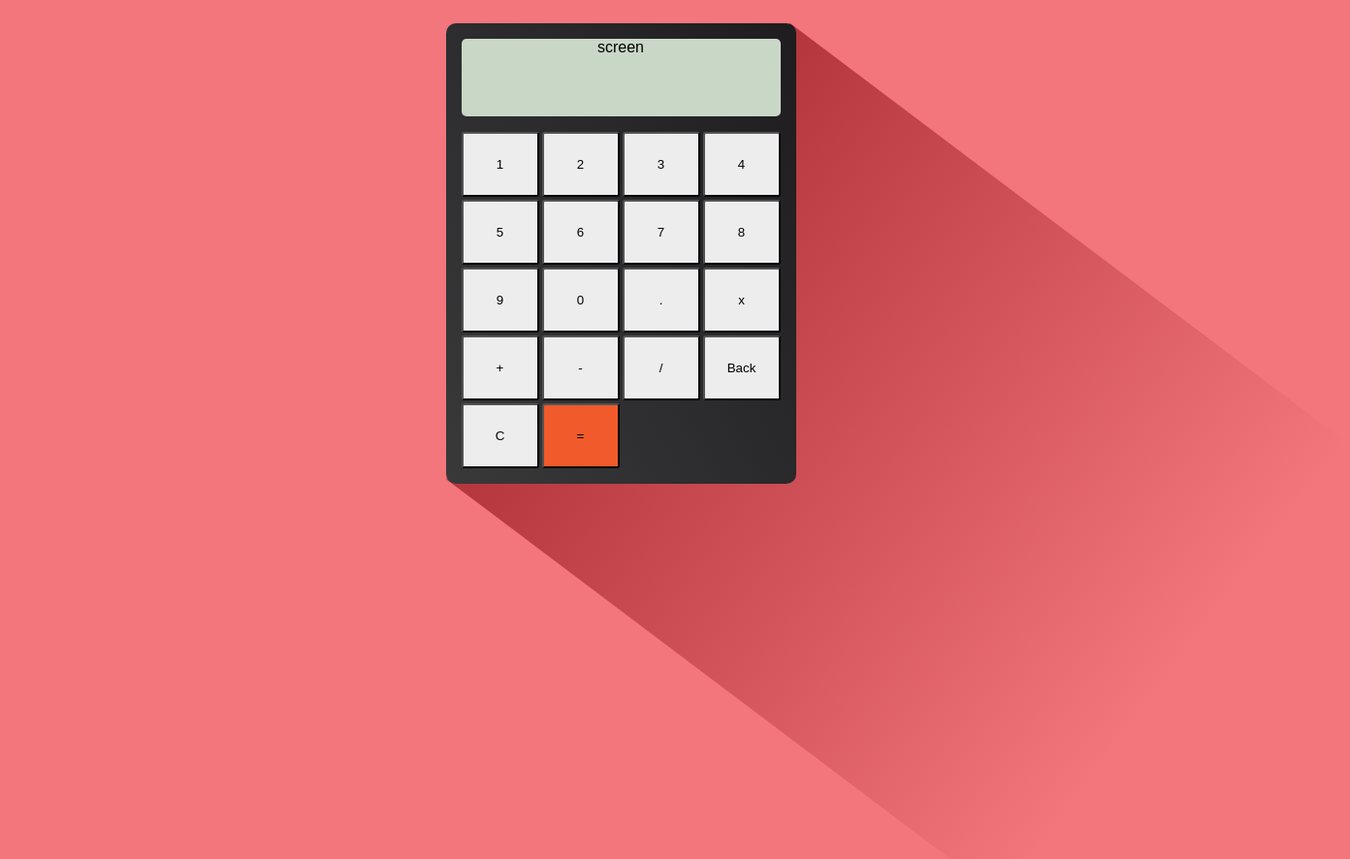
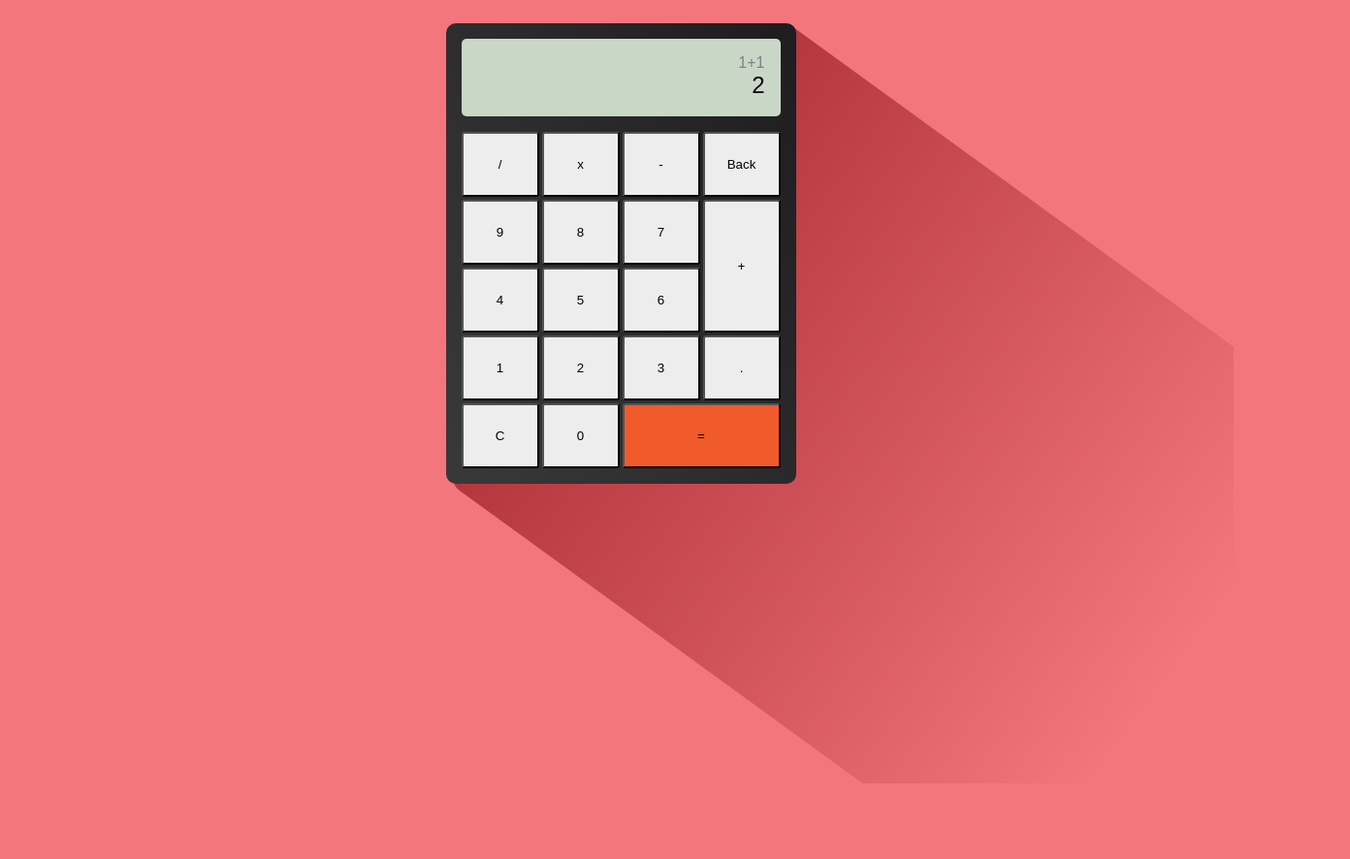
Before and after one commit to ilbrigz/react-calc, a React app: page / in a window 1280 px wide. Shown: the whole page at 97% size, 1392 px wide, since content can reach past the window. After the commit the page ends 816 px from the top, so only its background shows below. Built offline with nearby package versions, Linux system fonts and the light colour scheme.

Commit message:
completed styling.
TODO: animation

```diff
--- a/src/index.js
+++ b/src/index.js
@@ -8,18 +8,11 @@ class App extends React.Component {
     return (
       <div className="App">
         <div className="calculator">
-          <div className="screen">screen</div>
+          <div className="screen">
+            <p>1+1</p>
+            <p>2</p>
+          </div>
           <div className="keys">
-            <button className="key one">1</button>
-            <button className="key two">2</button>
-            <button className="key three">3</button>
-            <button className="key four">4</button>
-            <button className="key five">5</button>
-            <button className="key six">6</button>
-            <button className="key seven">7</button>
-            <button className="key eight">8</button>
-            <button className="key nine">9</button>
-            <button className="key zero">0</button>
             <button className="key decimal">.</button>
             <button className="key times">x</button>
             <button className="key plus">+</button>
@@ -27,6 +20,17 @@ class App extends React.Component {
             <button className="key divide">/</button>
             <button className="key back">Back</button>
             <button className="key c">C</button>
+            <button className="key nine">9</button>
+            <button className="key eight">8</button>
+            <button className="key seven">7</button>
+            <button className="key six">6</button>
+            <button className="key five">5</button>
+            <button className="key four">4</button>
+            <button className="key three">3</button>
+            <button className="key two">2</button>
+            <button className="key one">1</button>
+            <button className="key zero">0</button>
+
             <button
               className="key equals"
               style={{ backgroundColor: "#F15A2B" }}
--- a/src/styles.css
+++ b/src/styles.css
@@ -1,14 +1,18 @@
 body {
   background-color: #f3767c;
+  overflow: hidden;
 }
 .App {
   font-family: sans-serif;
   text-align: center;
+  width: 100%;
+  height: 100vh;
+  overflow: hidden;
 }
 .calculator {
   display: inline-block;
-  margin-top: 1rem;
-  margin-bottom: 1rem;
+  width: auto;
+  margin: 1rem auto;
   background-image: linear-gradient(-120deg, #1e1c1f, #39393a);
   padding: 1rem;
   border-radius: 10px;
@@ -17,23 +21,24 @@ body {
 .calculator:before {
   content: "";
   display: block;
-
   width: 200%;
-  top: 9.9rem;
+  top: 9.5rem;
   left: 6.6rem;
   background-image: linear-gradient(to right, #b4353c, #f3767c);
   z-index: -1;
-  height: 123.9%;
+  height: 124%;
   /*   transform-origin: 100% 100%; */
-  transform: rotate(37deg);
+  transform: rotate(36deg);
   position: absolute;
   border: none;
+  border-radius: 1rem;
 }
 .screen {
   background-color: #c9d7c7;
-  height: 5rem;
+  height: 3rem;
   margin-bottom: 1rem;
   border-radius: 5px;
+  padding: 1rem;
 }
 .keys {
   display: grid;
@@ -46,6 +51,13 @@ body {
   border-radius: 3px;
   cursor: pointer;
   outline: none;
+  -webkit-touch-callout: none; /* iOS Safari */
+  -webkit-user-select: none; /* Safari */
+  -khtml-user-select: none; /* Konqueror HTML */
+  -moz-user-select: none; /* Firefox */
+  -ms-user-select: none; /* Internet Explorer/Edge */
+  user-select: none; /* Non-prefixed version, currently
+                                  supported by Chrome and Opera */
 }
 
 .key:active {
@@ -54,4 +66,62 @@ body {
   -moz-box-shadow: inset 0px 0px 5px #c1c1c1;
   box-shadow: inset 0px 0px 5px #c1c1c1;
   outline: none;
+  font-size: 0.78rem;
 }
+p {
+  margin: 0;
+  text-align: right;
+}
+p:first-of-type {
+  color: gray;
+}
+p:last-of-type {
+  font-size: 1.5rem;
+}
+.equals {
+  grid-row: 5 / span 1;
+  grid-column: 3 / span 2;
+}
+.back {
+  grid-row: 1 / span 1;
+  grid-column: 4 / span 1;
+}
+.zero {
+  grid-row: 5 / span 1;
+  grid-column: 2 / span 1;
+}
+.plus {
+  grid-row: 2 / span 2;
+  grid-column: 4;
+}
+.one {
+  grid-row: 4 / span 1;
+  grid-column: 1;
+}
+
+.c {
+  grid-row: 5 / span 1;
+  grid-column: 1;
+}
+.two {
+  grid-row: 4 / span 1;
+  grid-column: 2;
+}
+.divide {
+  grid-row: 1;
+  grid-column: 1;
+}
+.decimal {
+  grid-row: 4 / span 1;
+  grid-column: 4;
+}
+.four {
+  grid-row: 3;
+}
+.six {
+  grid-column: 3;
+}
+.five {
+  grid-row: 3;
+  grid-column: 2;
+}
```
